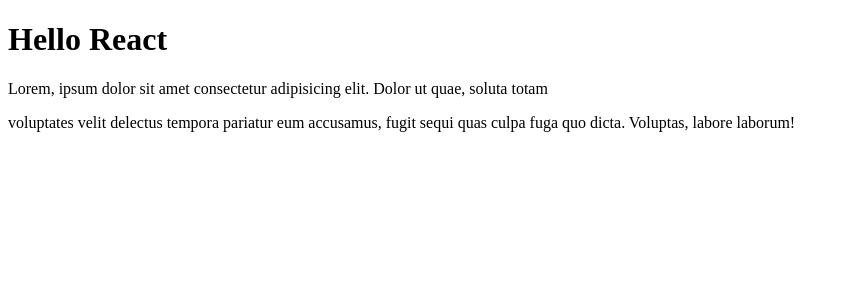
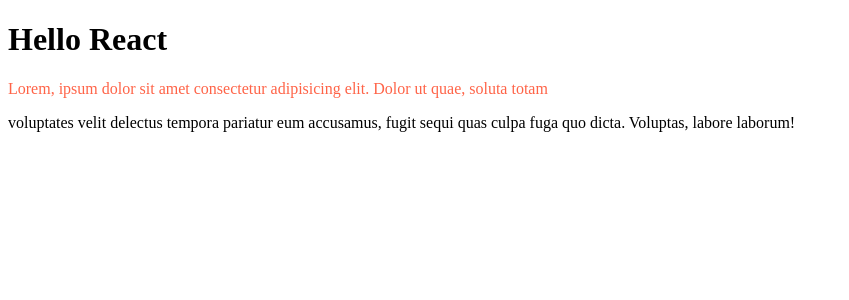
Before and after one commit to TatyanaOrlova/React, a React (Create React App) app: page / in a window 1280 px wide. Shown: the top 300 px of the page, without its empty margins (0-849 px from the left). Built offline with nearby package versions, Linux system fonts and the light colour scheme.

Commit message:
підключили Css

```diff
--- /dev/null
+++ b/src/Content.css
@@ -0,0 +1,3 @@
+.tomato {
+    color: tomato;
+}
--- a/src/Content.tsx
+++ b/src/Content.tsx
@@ -1,3 +1,5 @@
+import './Content.css'
+
 type Props = {
     p1: string
     p2: string
@@ -6,7 +8,7 @@ type Props = {
 const Content = ({ p1, p2 }: Props) => {
     return (
         <>
-            <p>{p1}</p>
+            <p className="tomato">{p1}</p>
             <p>{p2}</p>
         </>
     )
```
